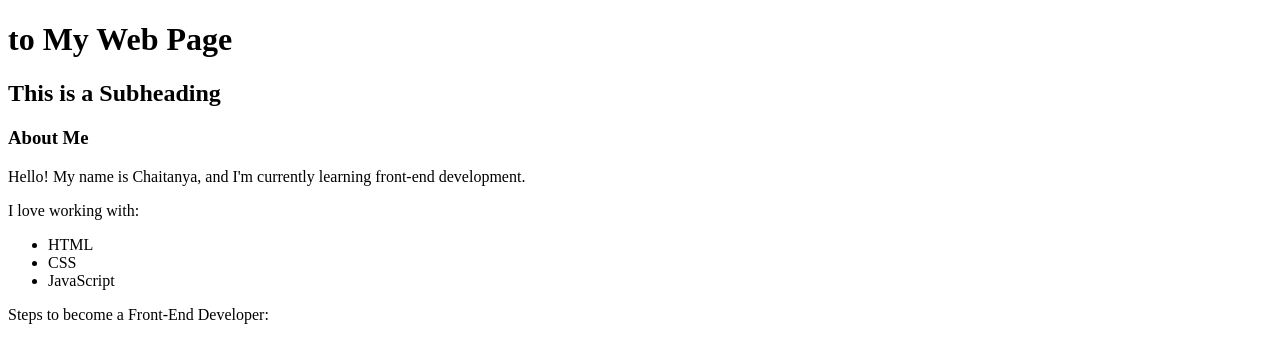
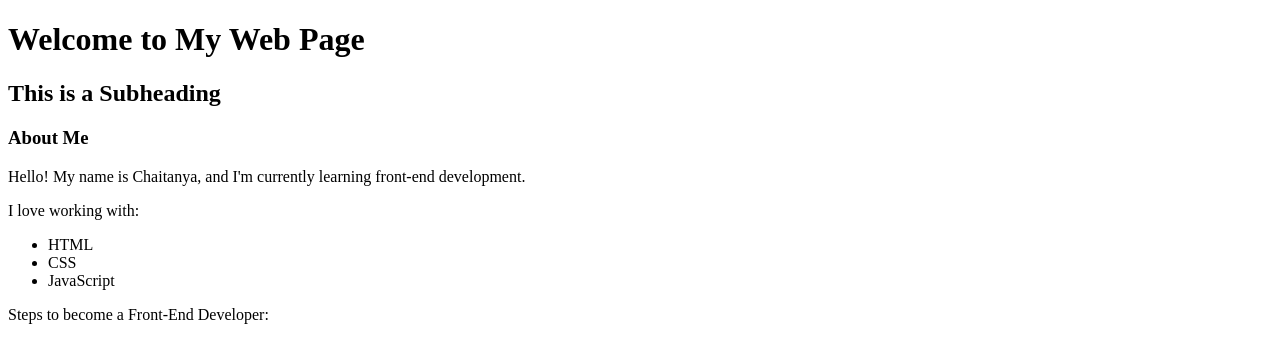
Before and after one commit to chaimass6/internship_tasks-, a plain HTML site: page task-1.html in a window 1280 px wide. Shown: the top 337 px of the page. Drawn offline with Linux system fonts and the light colour scheme.

Commit message:
Update task-1.html

```diff
--- a/task-1.html
+++ b/task-1.html
@@ -8,7 +8,7 @@
 <body>
 
 
-    <h1> to My Web Page</h1>
+    <h1>Welcome to My Web Page</h1>
     <h2>This is a Subheading</h2>
     <h3>About Me</h3>
 
```
